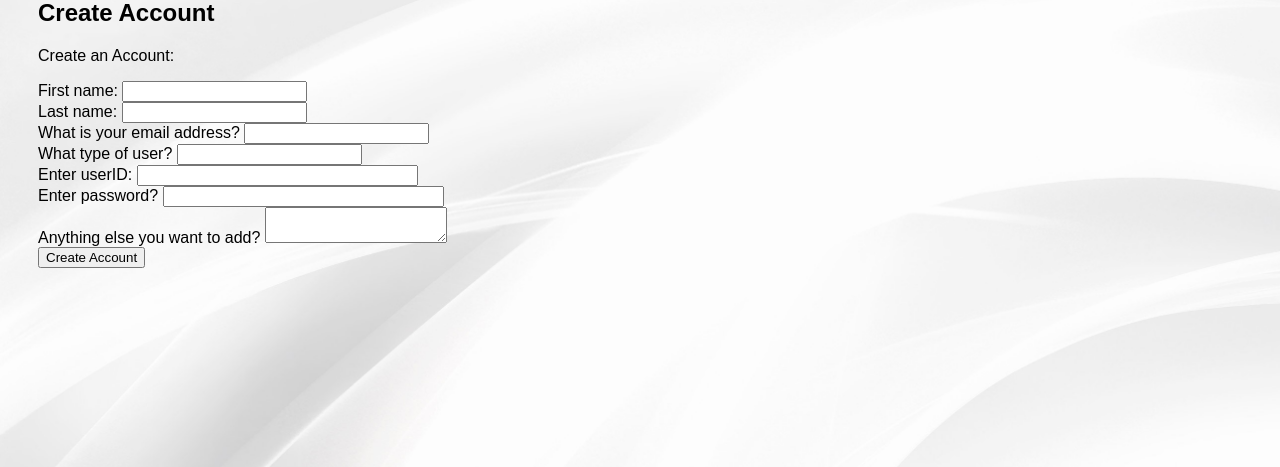
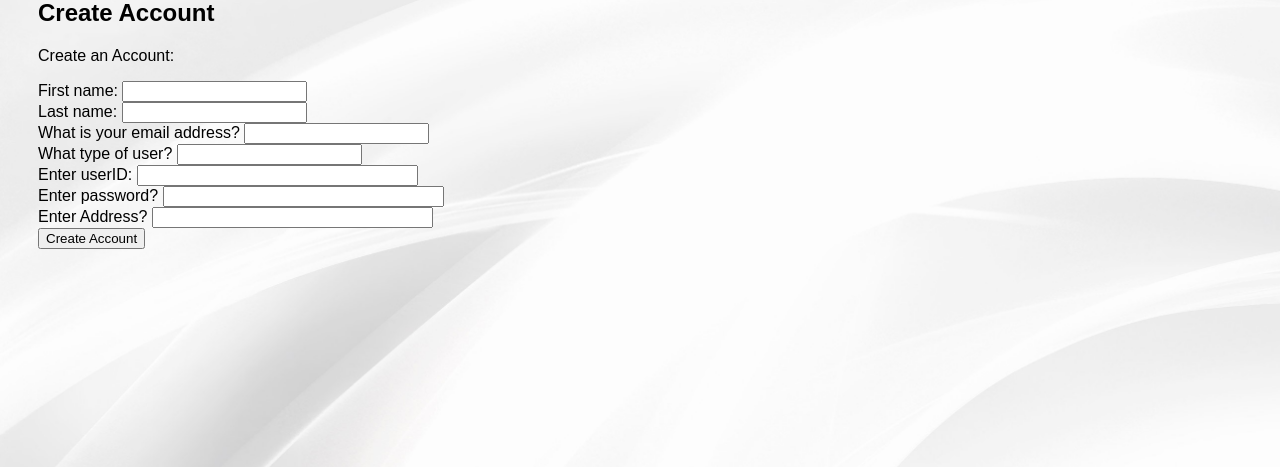
Before and after one commit to cs2541s20/sixteenandahalf, a PHP site: page /createaccount.php in a window 1280 px wide. Shown: the part 149-616 px from the top of the page. Run offline with PHP 8.4, Linux system fonts and the light colour scheme; a user stored in the database is signed in.

Commit message:
update create account

```diff
--- a/Deliverables/createaccount.php
+++ b/Deliverables/createaccount.php
@@ -31,11 +31,15 @@ echo 'Name must be from letters, dashes, spaces and must not start with dash <br
 $dbc = mysqli_connect(DB_HOST, DB_USER, DB_PASSWORD, DB_NAME);
 
 if(isset($_POST['Create Account'])){
-    $user_email = mysqli_real_escape_string($dbc, trim($_POST['EMAIL']));
-    $query = "SELECT * from users where email ='$user_email'";
-    $data = mysqli_query($dbc, $query);
-    if($row = mysqli_fetch_array($data) == true){
-      $sql = "INSERT INTO enrollment VALUES ('$user_id', '2121 K st', NULL, NULL, NULL, '$user_email', student)";
+	$user_email = mysqli_real_escape_string($dbc, trim($_POST['email']));
+	$first_name = mysqli_real_escape_string($dbc, trim($_POST['firstname']));
+        $last_name = mysqli_real_escape_string($dbc, trim($_POST['lastname']));
+        $pass_word = mysqli_real_escape_string($dbc, trim($_POST['password']));
+        $type_of_user = mysqli_real_escape_string($dbc, trim($_POST['type of user']));
+	$user_ID = mysqli_real_escape_string($dbc, trim($_POST['userID']));
+        $add_ress = mysqli_real_escape_string($dbc, trim($_POST['address']));
+      if($row = mysqli_fetch_array($data) == true){
+      $sql = "INSERT INTO enrollment VALUES ('$user_ID', '$add_ress', '$firstname', '$lastname', '$password', '$email','$type_of_user')";
       if($dbc->query($sql) === TRUE){
         echo  'Account Created' ;
       }
@@ -88,9 +92,8 @@ if(isset($_POST['Create Account'])){
     <label for="password">Enter password?</label>
     <input type="text" name="password" size="32" /><br />
 
-    <label for="other">Anything else you want to add?</label>
-    <textarea name="other"></textarea><br />
-
+    <label for="address">Enter Address?</label>
+    <input type="text" name="address" size="32" /><br />
 
     <input type="submit" value="Create Account" name="Create Account" /><br/><br/>
   </form>
```
